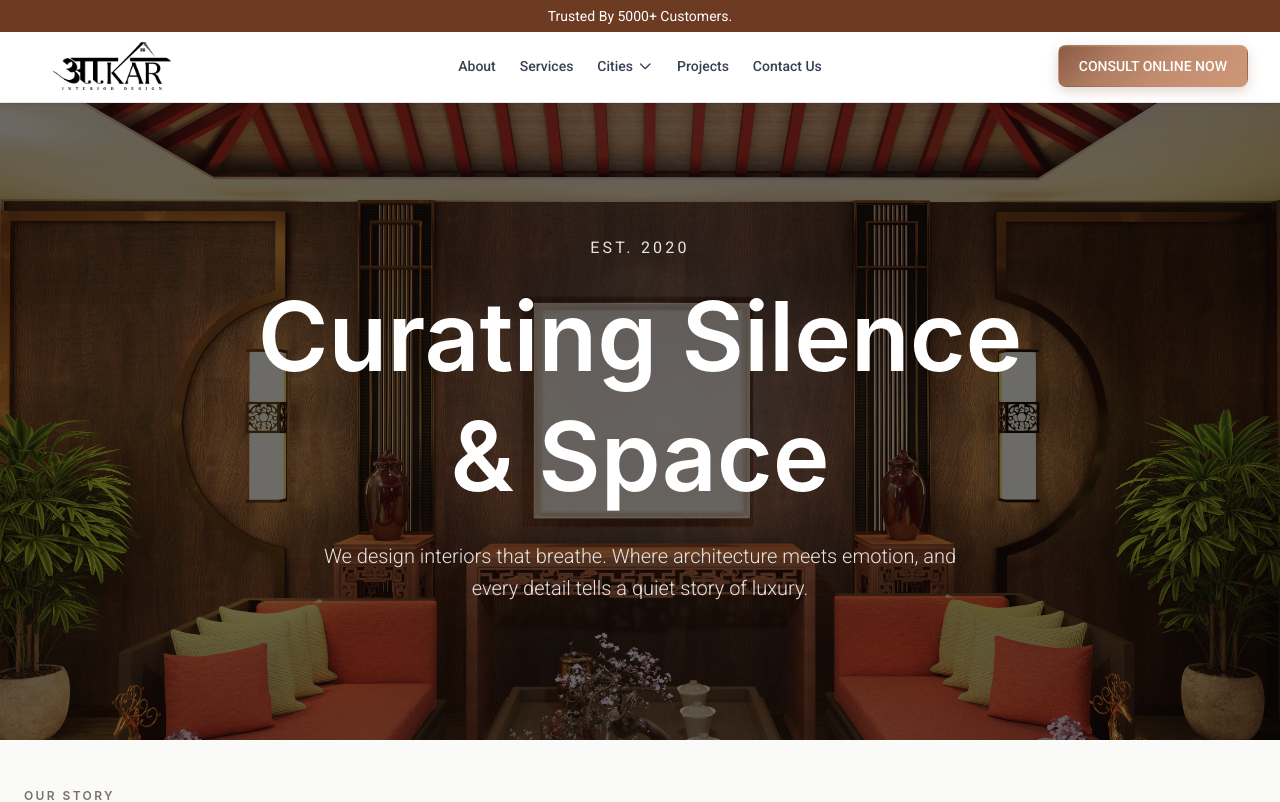
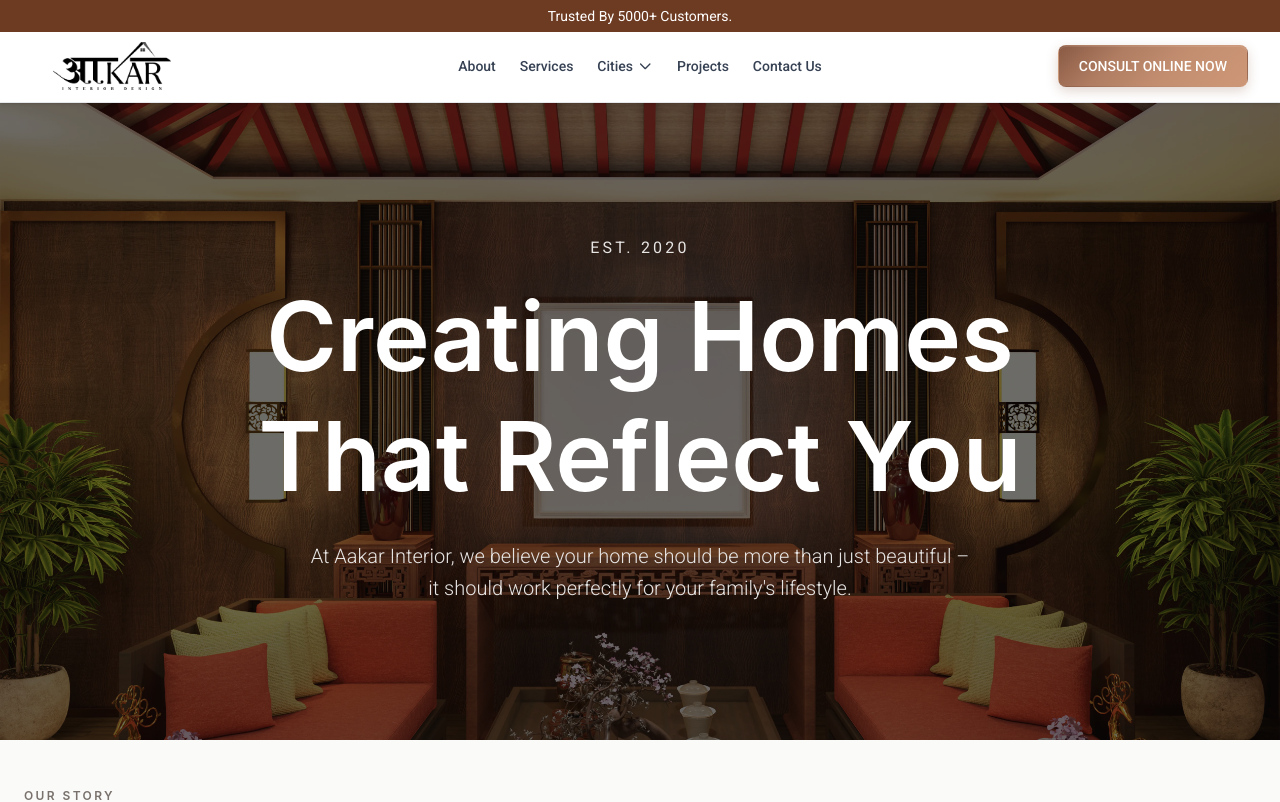
Before and after one commit to scaleacrestools-sketch/my-app-aakar, a Next.js app: page /about-us in a window 1280 px wide. Shown: the top 802 px of the page. Built offline with nearby package versions, Linux system fonts and the light colour scheme; a web font is replaced by a local one.

Commit message:
workin hero section

```diff
--- a/app/components/about/Hero.tsx
+++ b/app/components/about/Hero.tsx
@@ -26,11 +26,11 @@ export default function Hero() {
         </span>
 
         <h1 className="text-5xl md:text-7xl lg:text-8xl font-bold text-white mb-6 leading-tight animate-fade-in-up-delay">
-          Curating Silence <br /> & Space
+        Creating Homes That Reflect You
         </h1>
 
         <p className="text-stone-200 text-lg md:text-xl font-light max-w-2xl mx-auto leading-relaxed animate-fade-in-up-delay-2">
-          We design interiors that breathe. Where architecture meets emotion, and every detail tells a quiet story of luxury.
+        At Aakar Interior, we believe your home should be more than just beautiful – it should work perfectly for your family&apos;s lifestyle.
         </p>
       </div>
     </section>
```
